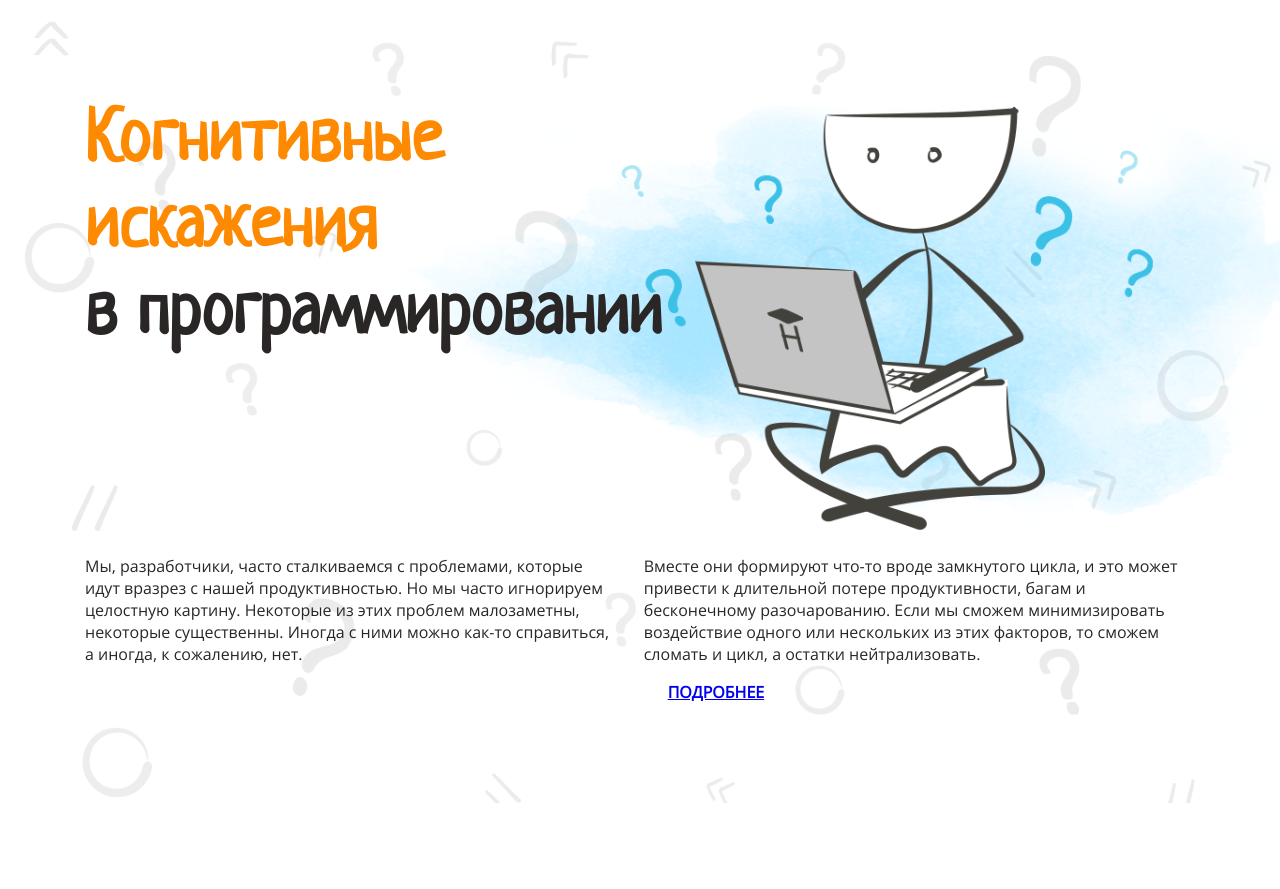
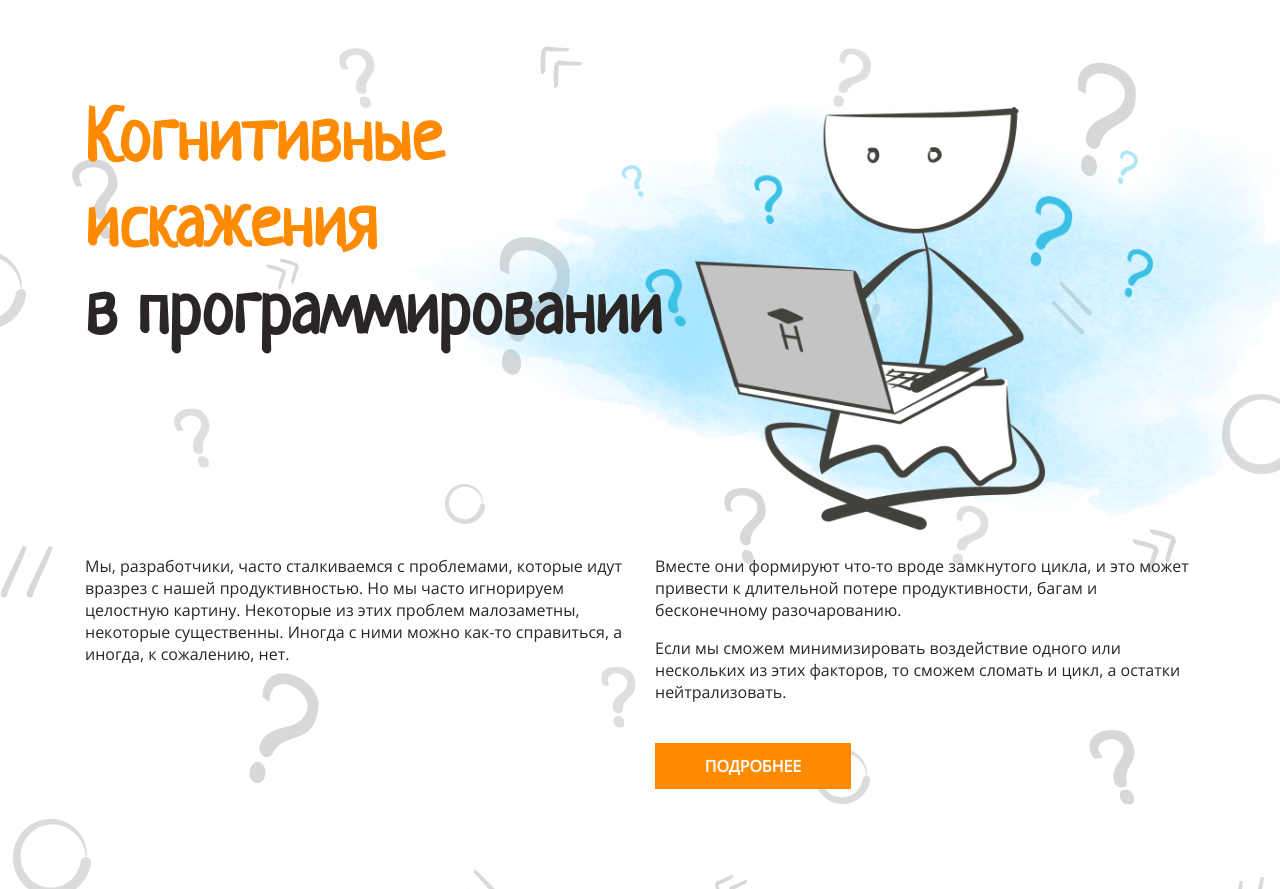
Before and after one commit to 12PUFFS/layout-designer-project-58, a website: page src/index.html in a window 1280 px wide. Before the commit the page ends 803 px from the top, so only its background shows below. Drawn offline with Linux system fonts and the light colour scheme.

Commit message:
3-rd step

```diff
--- a/src/index.html
+++ b/src/index.html
@@ -8,8 +8,7 @@
     <link rel="stylesheet" href="styles/style.css" />
   </head>
   <body>
-    <header class="header">
-      <div class="background-container">
+    <header class="header section-bg">
       <div class="container">
         <div class="header-hero">
           <h1>
@@ -23,23 +22,22 @@
           <div class="hro-desc">
             <div class="hro-desc-left">
               <p>
-                  Мы, разработчики, часто сталкиваемся с проблемами, которые
-                  идут вразрез с нашей продуктивностью. Но мы часто игнорируем
-                  целостную картину. Некоторые из этих проблем малозаметны,
-                  некоторые существенны. Иногда с ними можно как-то справиться,
-                  а иногда, к сожалению, нет.
+                Мы, разработчики, часто сталкиваемся с проблемами, которые идут<br>
+                вразрез с нашей продуктивностью. Но мы часто игнорируем<br>
+                целостную картину. Некоторые из этих проблем малозаметны,<br>
+                некоторые существенны. Иногда с ними можно как-то справиться, а
+                иногда, к сожалению, нет.
               </p>
             </div>
             <div class="hro-desc-rigth">
               <p>
-                  Вместе они формируют что-то вроде замкнутого цикла, и это
-                  может привести к длительной потере продуктивности, багам и
-                  бесконечному разочарованию. Если мы сможем минимизировать
+                Вместе они формируют что-то вроде замкнутого цикла, и это может
+                привести к длительной потере продуктивности, багам и
+                бесконечному разочарованию. <p>Если мы сможем минимизировать
                 воздействие одного или нескольких из этих факторов, то сможем
-                  сломать и цикл, а остатки нейтрализовать.
+                сломать и цикл, а остатки нейтрализовать.</p>
               </p>
               <a class="hro-link" href="#">ПОДРОБНЕЕ</a>
-              </div>
             </div>
           </div>
         </div>
--- a/src/styles/style.css
+++ b/src/styles/style.css
@@ -1,6 +1,6 @@
 /** CSS STYLE **/
 @font-face {
-  font-family: Neucha;
+  font-family: "Neucha";
   src: url("/src/fonts/Neucha-Regular.ttf");
 }
 
@@ -28,13 +28,14 @@ body {
   color: var(--dark);
   font-family: "Open-Sans";
 }
+
 h1,
 h2,
 h3,
 h4,
 h6,
 h6 {
-  font-family: Neucha;
+  font-family: "Neucha";
   line-height: 1.2em;
   margin: 0;
 }
@@ -55,33 +56,48 @@ h3 {
   width: 1110px;
   margin: 0 auto;
   padding: 100px 0;
-  position: relative; /* Позиционирование для текста */
-  z-index: 1;
 }
 
-.background-container {
+.header {
   position: relative;
+
   overflow: hidden;
 }
 
-.background-container::before {
+span {
+  color: var(--main);
+}
+
+.section-bg::before {
+  width: 1440px;
+  height: 914px;
   content: "";
   position: absolute;
-  top: 0;
-  left: 0;
-  right: 0;
-  bottom: 0;
-  background-image: url("/src/images/background.png"); /* Замените на путь к вашей картинке */
-  background-size: cover; /* Обтягивает картинку, чтобы она заполнила контейнер */
+  background-image: url(/src/images/background.png);
   background-repeat: no-repeat;
-  opacity: 0.1; /* Прозрачность 90% (1 - 0.9) */
-  z-index: 0; /* Позволяет фону оставаться за текстом */
+  background-size: cover;
+  left: 50%;
+  transform: translateX(-50%);
+  opacity: 0.2;
+  z-index: 0;
 }
+
 .header-hero {
   position: relative;
 }
 
-.header {
+.header-hero h1 {
+  z-index: 2;
+  position: relative;
+  margin-bottom: 180px;
+}
+
+.hro-desc {
+  z-index: 1;
+  position: relative;
+  display: flex;
+  justify-content: center;
+  column-gap: 30px;
 }
 
 .header-main {
@@ -89,20 +105,25 @@ h3 {
   height: 525px;
   top: -55px;
   right: -270px;
-  z-index: -1;
+  z-index: 0;
 }
 
-span {
-  color: #fe8a02;
+.hro-desc-left {
+  width: 540px;
 }
 
-.hro-desc {
-  margin-top: 180px;
-  display: flex;
-  column-gap: 30px;
+.hro-desc-rigth {
+  width: 540px;
 }
 
 .hro-link {
+  text-align: center;
+  width: 148px;
+  margin-top: 40px;
+  text-decoration: none;
   padding: 12px 24px;
+  background: var(--main);
   font-weight: bold;
+  color: var(--white);
+  display: block;
 }
```
Lines whose indentation alone changed are shown as unchanged.
